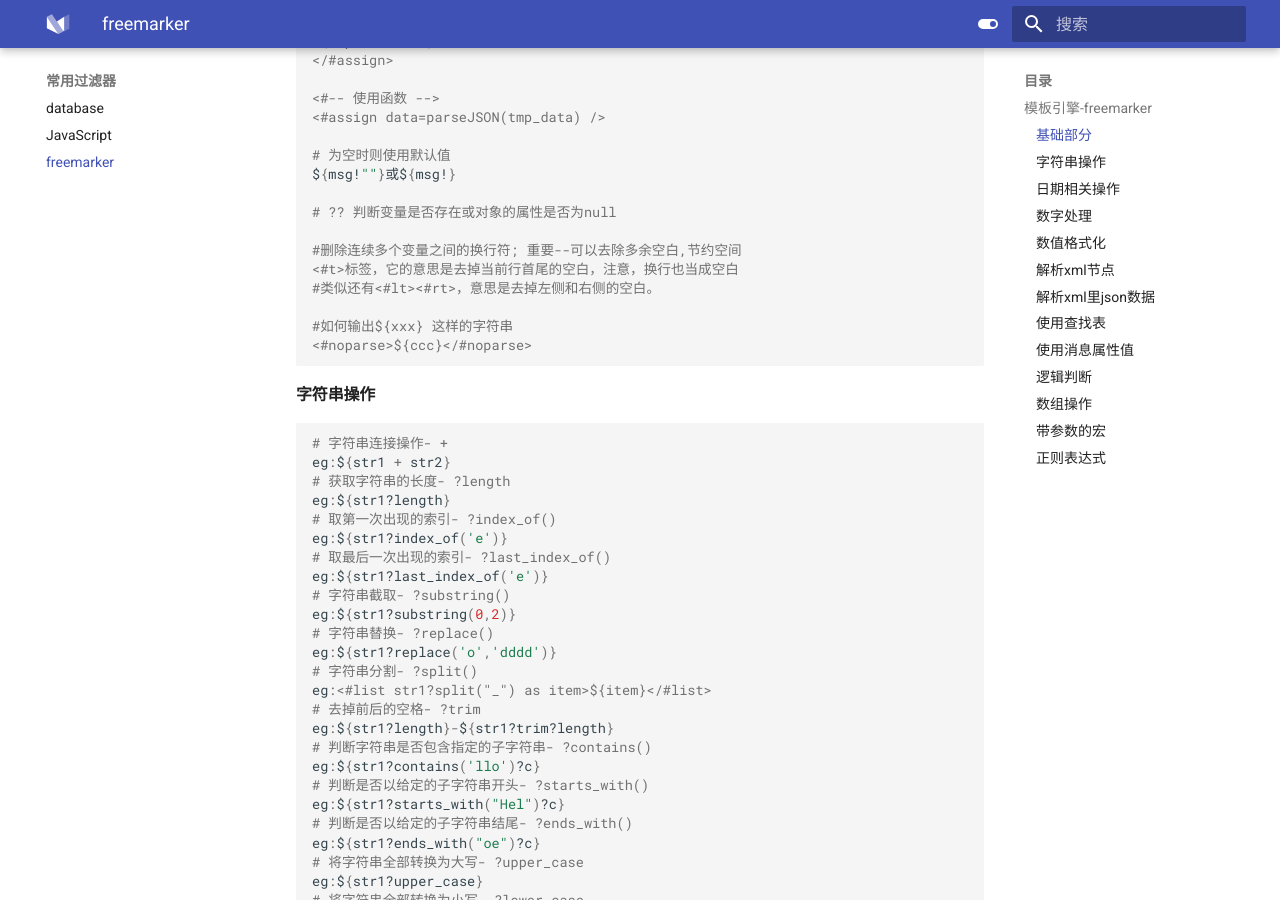
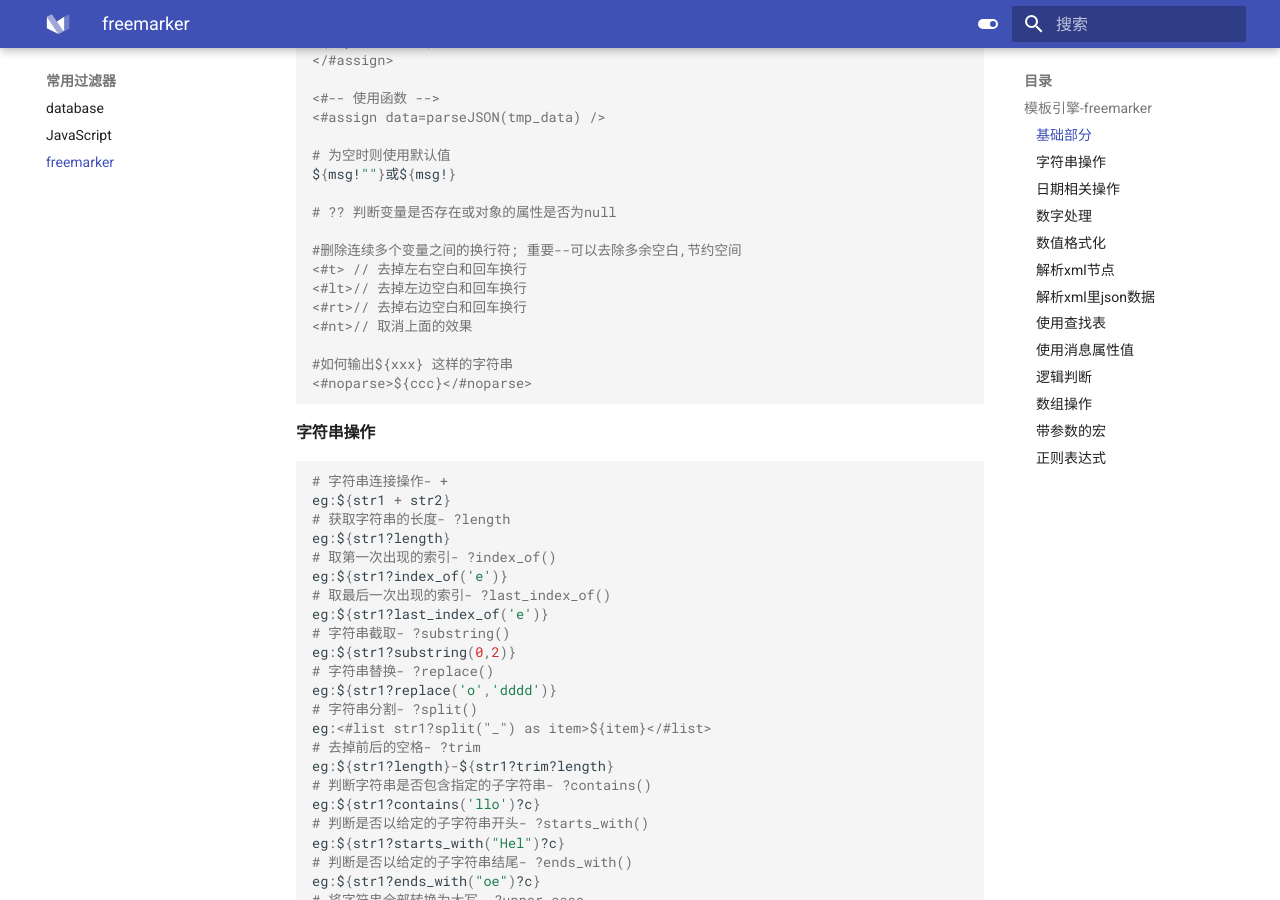
Before and after one commit to liaozhimingandy/demo, an MkDocs documentation site: the page built from docs/filter/freemarker.md, in a window 1280 px wide and 900 px high, scrolled down 602 px. Built offline with MkDocs 1.6.1 and Material for MkDocs 9.7.7, drawn with Linux system fonts in a browser that asks for light colours.

Commit message:
内容: 1.补充内容;

```diff
--- a/docs/filter/freemarker.md
+++ b/docs/filter/freemarker.md
@@ -31,8 +31,10 @@ ${msg!""}或${msg!}
 # ?? 判断变量是否存在或对象的属性是否为null
 
 #删除连续多个变量之间的换行符; 重要--可以去除多余空白,节约空间
-<#t>标签，它的意思是去掉当前行首尾的空白，注意，换行也当成空白
-#类似还有<#lt><#rt>，意思是去掉左侧和右侧的空白。
+<#t> // 去掉左右空白和回车换行
+<#lt>// 去掉左边空白和回车换行
+<#rt>// 去掉右边空白和回车换行
+<#nt>// 取消上面的效果
 
 #如何输出${xxx} 这样的字符串
 <#noparse>${ccc}</#noparse>
```
